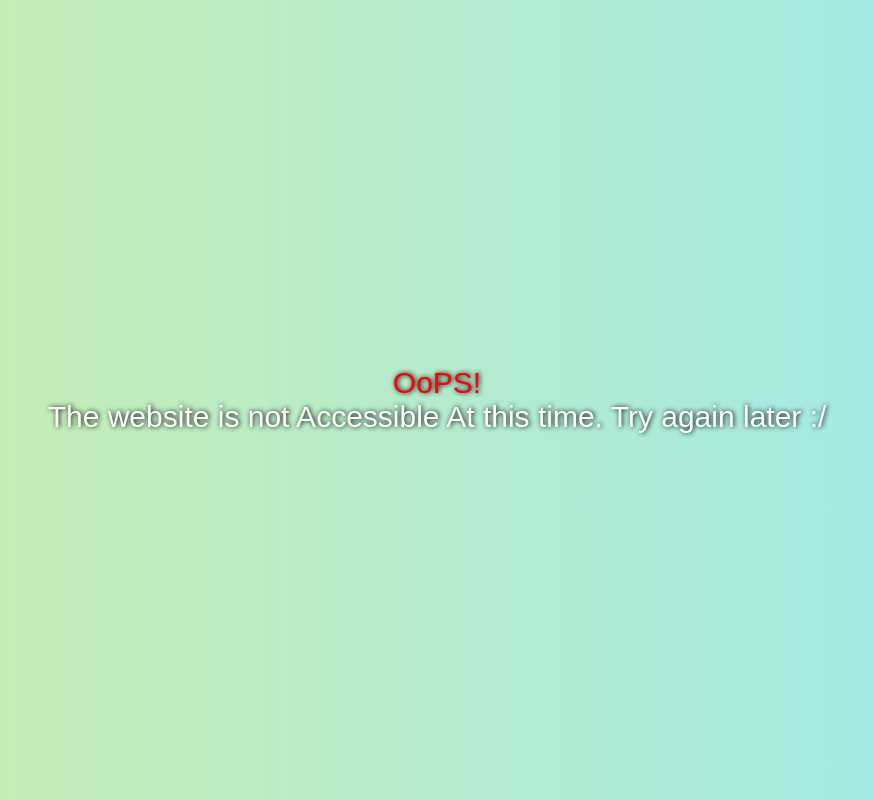
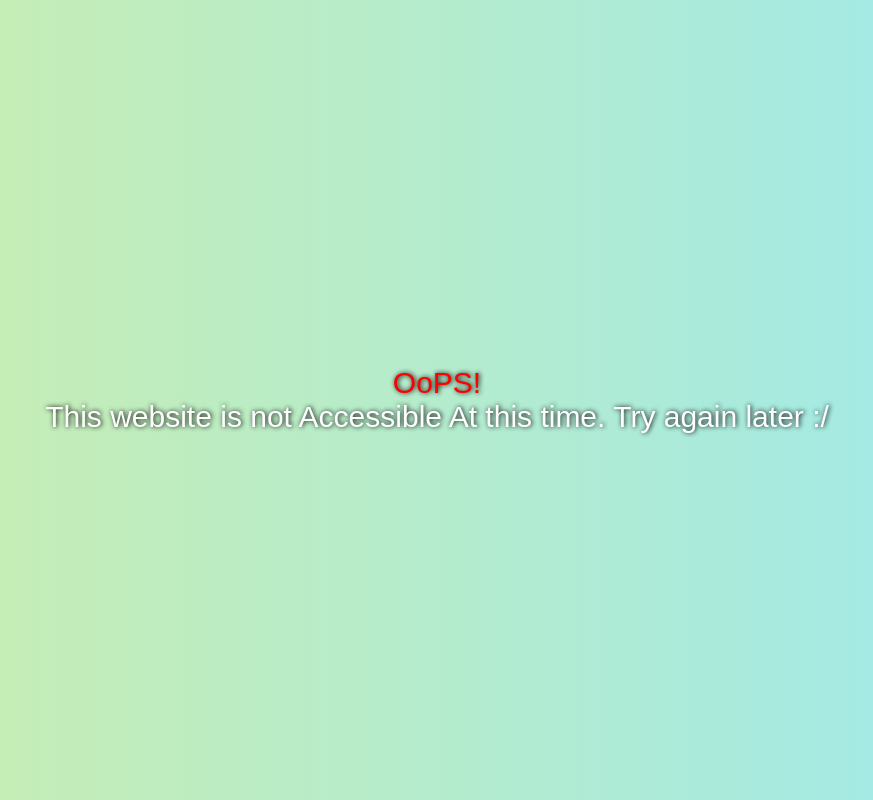
Before and after one commit to SciSaif/text-lock, a plain HTML site: page index.html in a window 1280 px wide. Shown: the whole page, without its empty margins (203-1076 px from the left). Drawn offline with Linux system fonts and the light colour scheme; no server answers.

Commit message:
Update index.html

```diff
--- a/index.html
+++ b/index.html
@@ -18,7 +18,7 @@
     <textarea class="text-display"></textarea>
     </div>
     <div class="oops">
-        <p><span>OoPS! </span><br> The website is not Accessible At this time. Try again later :/</p>
+        <p><span>OoPS! </span><br> This website is not Accessible At this time. Try again later :/</p>
     </div>
 
 
```
